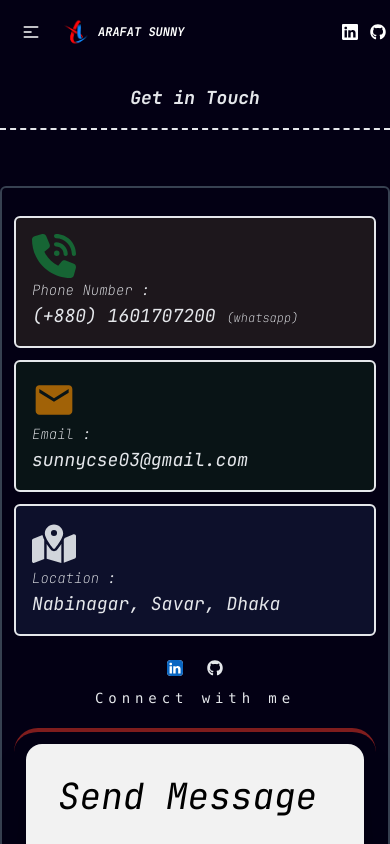
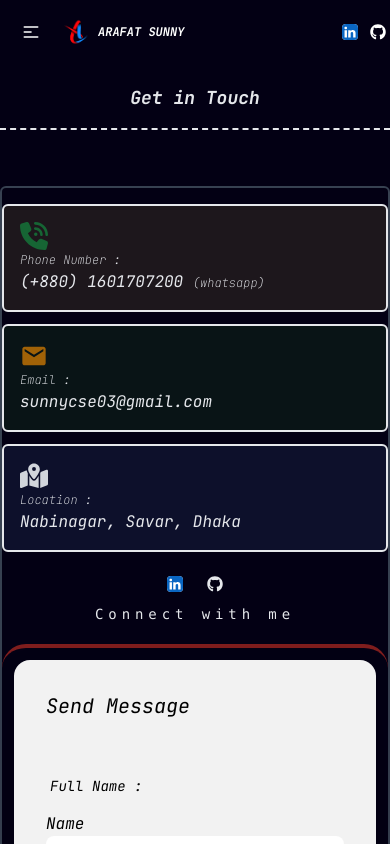
Before and after one commit to ah-sunny/portfolio-suuny, a React (Vite) app: page /contact-me in a window 390 px wide. Shown: the top 844 px of the page. Built offline with nearby package versions, Linux system fonts and the light colour scheme.

Commit message:
: contact section : done

```diff
--- a/src/component/ContactMe.jsx
+++ b/src/component/ContactMe.jsx
@@ -49,7 +49,7 @@ const ContactMe = () => {
       </div>
 
       <div>
-        <div className="border-2 border-gray-700 p-3 lg:p-10 rounded-md w-auto lg:w-[90%] mx-auto mt-14 ">
+        <div className="border-2 border-gray-700 p-0 lg:p-10 rounded-md w-auto lg:w-[90%] mx-auto mt-14 ">
           {/* <h1 className="text-xl lg:text-3xl font-bold mb-7">
             Contact Me For More Info{" "}
           </h1> */}
@@ -61,19 +61,19 @@ const ContactMe = () => {
             <div className="w-full space-y-3 pt-4 ">
 
               <div className="space-y-0.5 p-4 gap-2 border-2 border-gray-200 rounded-md bg-[#FDDD5F1A] ">
-                <FaPhoneVolume className="text-green-800 size-11"/>
-                <p className="font-thin text-sm   ">Phone Number :</p>
-                <p className="text-lg">(+880) 1601707200 <span className="font-thin text-xs">(whatsapp)</span></p>
+                <FaPhoneVolume className="text-green-800 size-7 lg:size-11"/>
+                <p className="font-thin text-xs lg:text-sm   ">Phone Number :</p>
+                <p className="text-base lg:text-lg">(+880) 1601707200 <span className="font-thin text-xs">(whatsapp)</span></p>
               </div>
               <div className="space-y-0.5 p-4 gap-2 border-2 border-gray-200 rounded-md bg-[#2d75222b]">
-                <MdEmail className="text-yellow-700 size-11"/>
-                <p className="font-thin text-sm  ">Email :</p>
-                <p className="text-lg" >sunnycse03@gmail.com</p>
+                <MdEmail className="text-yellow-700 size-7 lg:size-11"/>
+                <p className="font-thin text-xs lg:text-sm  ">Email :</p>
+                <p className="text-base lg:text-lg" >sunnycse03@gmail.com</p>
               </div>
               <div className="space-y-0.5 p-4 gap-2 border-2 border-gray-200 rounded-md bg-[#629CF31A]">
-                <FaMapLocationDot className="text-gray-300 size-11"/>
-                <p className="font-thin text-sm  ">Location :</p>
-                <p className="text-lg">Nabinagar, Savar, Dhaka</p>
+                <FaMapLocationDot className="text-gray-300 size-7 lg:size-11"/>
+                <p className="font-thin text-xs lg:text-sm  ">Location :</p>
+                <p className="text-base lg:text-lg">Nabinagar, Savar, Dhaka</p>
               </div>
 
 
@@ -91,16 +91,16 @@ const ContactMe = () => {
             </div>
 
             {/* contact for */}
-            <div className="w-full  border-t-4 rounded-3xl border-red-900 p-3">
+            <div className="w-full  border-t-4 rounded-3xl border-red-900  p-3">
               <div className="hero  text-black">
                 <div className="card bg-base-200 w-full shrink-0 shadow-2xl">
 
 
                   <form onSubmit={onSubmit} className="card-body ">
-                  <h1 className="text-4xl mb-10">Send Message</h1>
+                  <h1 className="text-xl lg:text-4xl mb-10">Send Message</h1>
                     <div className="form-control  mb-2.5 ">
                       <label className="label">
-                        <span className="label-text text-md text-black ">Full Name : </span>
+                        <span className="label-text text-sm lg:text-md text-black ">Full Name : </span>
                       </label>
                       <label className="floating-label mt-2  ">
                         <span >Name</span>
--- a/src/component/Navbar.jsx
+++ b/src/component/Navbar.jsx
@@ -47,7 +47,7 @@ const Navbar = () => {
                 </div>
                 <div className="navbar-end gap-3">
 
-                    <Link  to="https://linkedin.com/in/-sunny" > <BsLinkedin className="size-4 lg:size-7" /> </Link>
+                    <Link  to="https://linkedin.com/in/-sunny" > <BsLinkedin className="size-4 lg:size-7 text-[#0A66C2] bg-white rounded" /> </Link>
                     <Link  to="https://github.com/ah-sunny" > <FaGithub className="size-4 lg:size-7" /> </Link>
 
 
```
